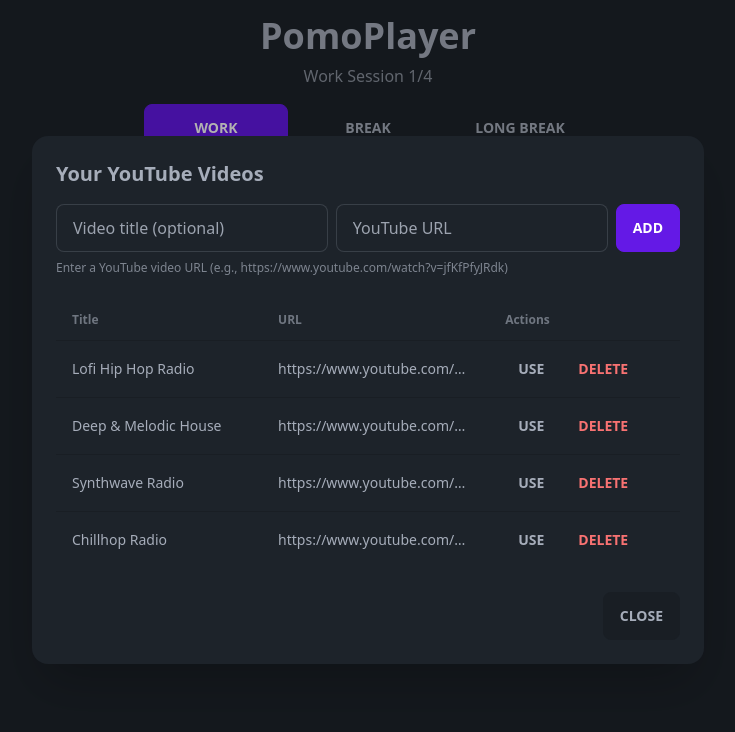
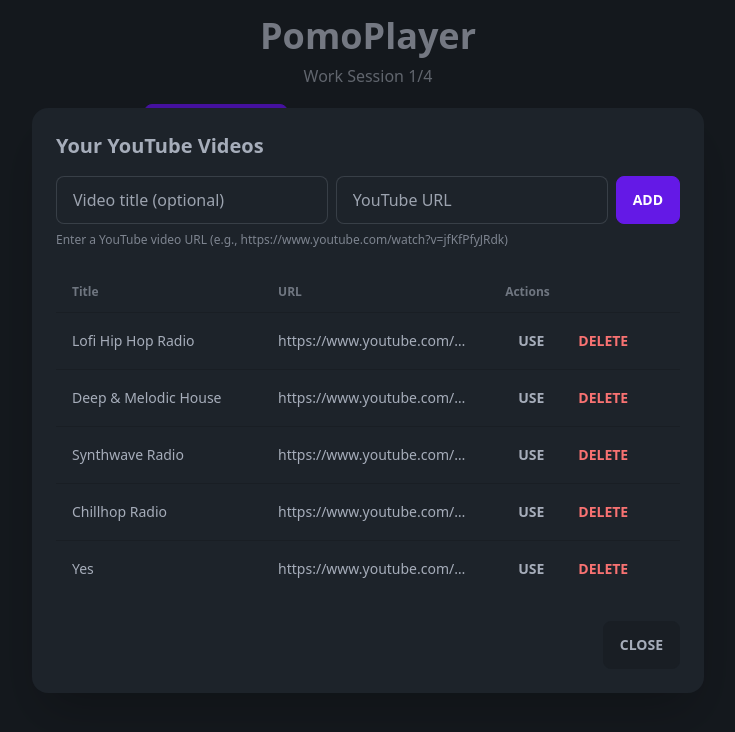
Before and after one commit to NateRolo/PomoPlayer, a Next.js app: page / in a window 1280 px wide. Both pictures are taken after a click on the button "Video Library". Shown: the top 732 px of the page, without its empty margins (272-1007 px from the left). Built offline with nearby package versions, Linux system fonts and the light colour scheme.

Commit message:
feat: add the best study music ever

```diff
--- a/app/components/VideoLibrary.tsx
+++ b/app/components/VideoLibrary.tsx
@@ -40,6 +40,11 @@ export const VideoLibrary: React.FC<VideoLibraryProps> = ({ onSelectVideo, onClo
         id: "4",
         title: "Chillhop Radio",
         url: "https://www.youtube.com/watch?v=5yx6BWlEVcY"
+      },
+      {
+        id: "5",
+        title: "Yes",
+        url: "https://www.youtube.com/watch?v=dQw4w9WgXcQ"
       }
     ];
   });
```
